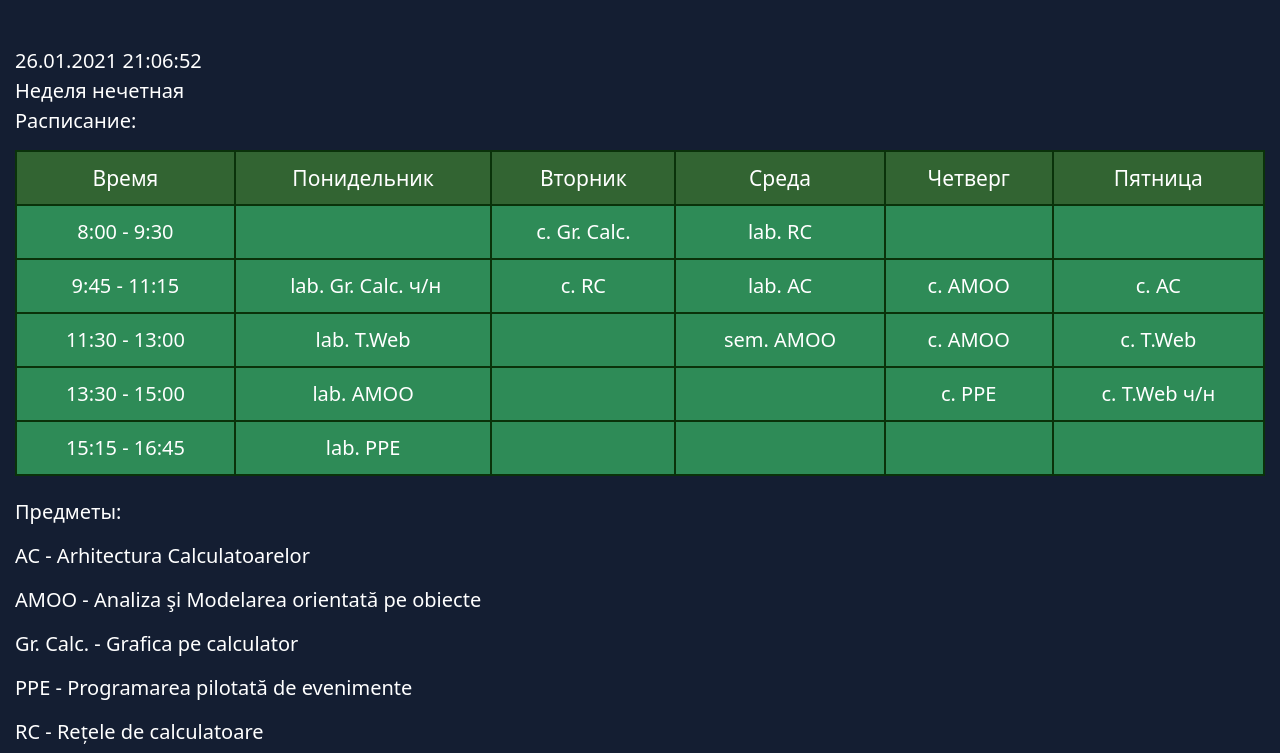
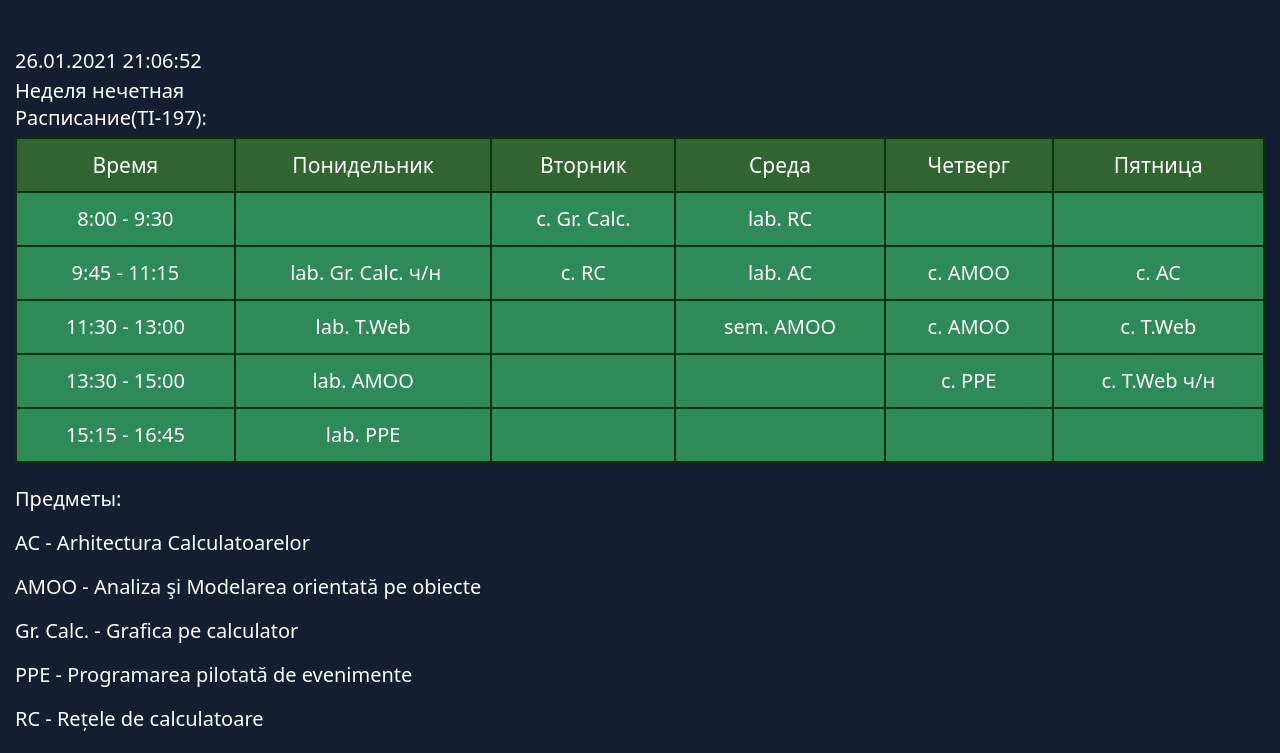
Before and after one commit to Sarafudinov/site, a plain HTML site: page index.html in a window 1280 px wide. Shown: the part 45-798 px from the top of the page. Drawn offline with nearby package versions, Linux system fonts and the light colour scheme.

Commit message:
Update index.html

```diff
--- a/index.html
+++ b/index.html
@@ -29,7 +29,7 @@
 				<div class="text" id="current_date_time_block"></div>
 				<div class="text" id="current_week"></div>
 
-					<p class="text">Расписание:</p>
+					<h1 class="text">Расписание(TI-197):</h1>
 
 					<table class="fix_table">
 						<tr >
```
